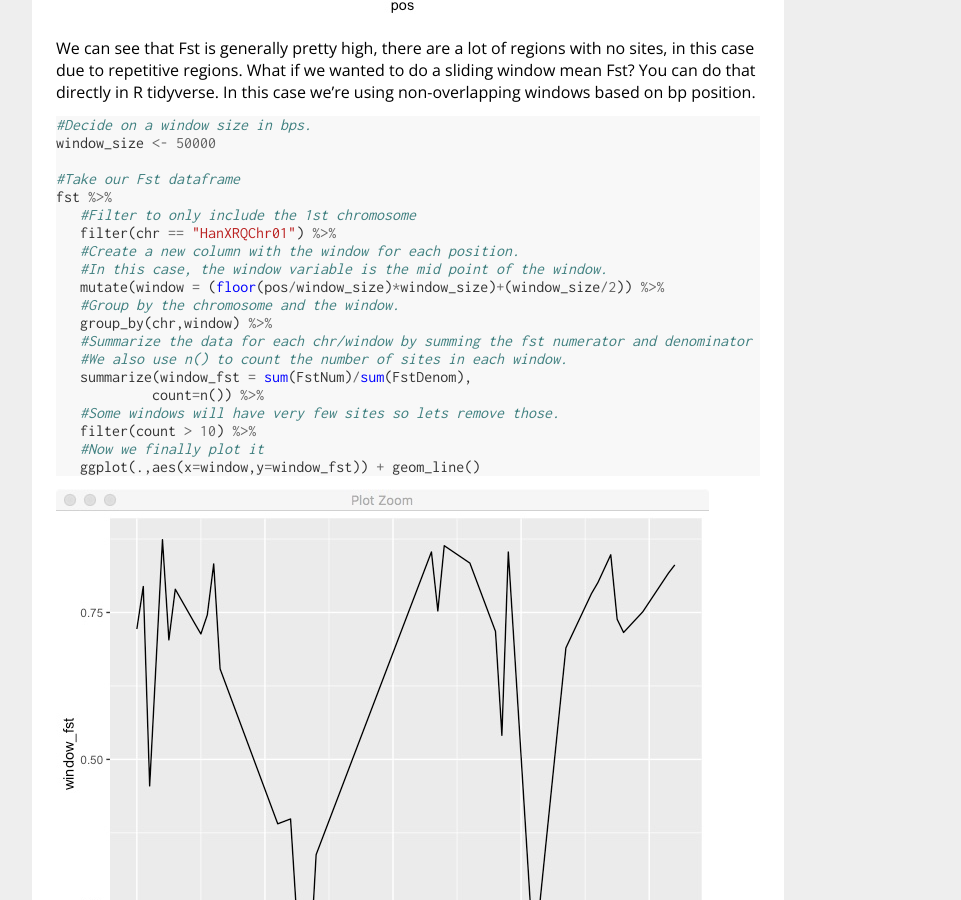
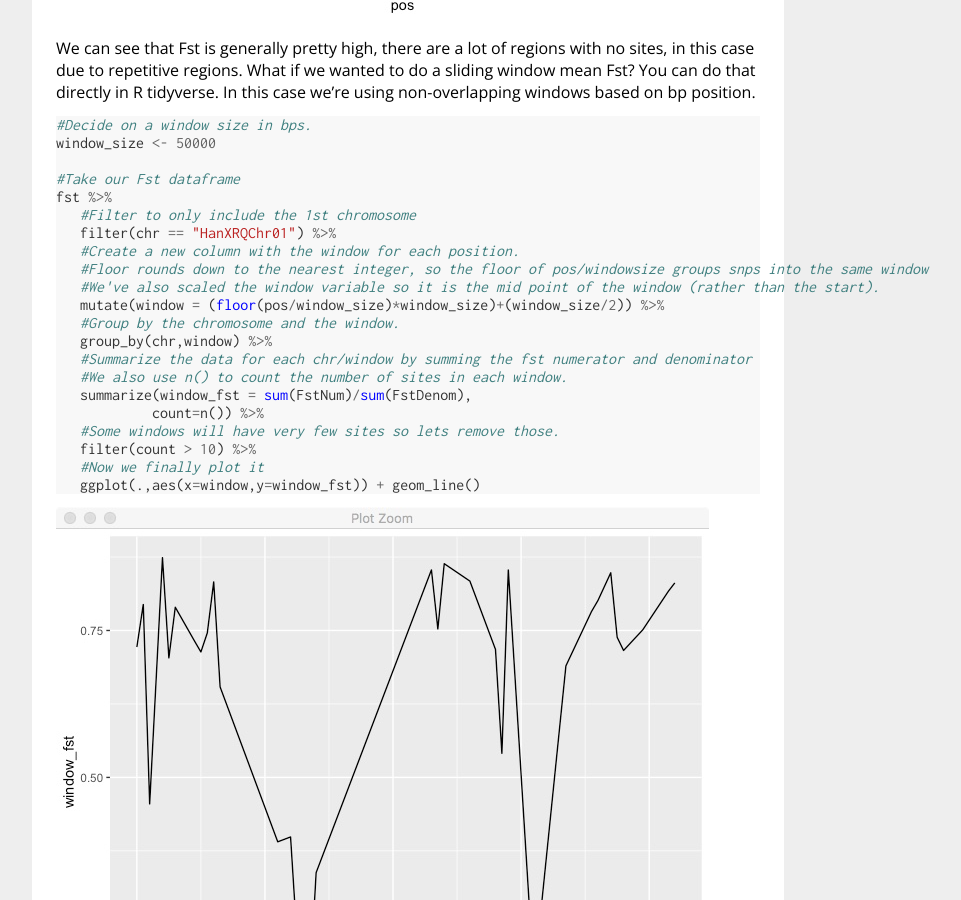
Before and after one commit to UBC-biol525D/UBC-biol525D.github.io, a Jekyll site: the page built from Topic_8-9/fst.md, in a window 1280 px wide and 900 px high, scrolled down 1338 px. Shown: the whole window, without its empty margins (232-1193 px from the left). Built offline with Jekyll 4.4.1, drawn with Linux system fonts in a browser that asks for light colours; our own code applies the rules of GitHub Pages for plain Markdown files.

Commit message:
Update fst.md

```diff
--- a/Topic_8-9/fst.md
+++ b/Topic_8-9/fst.md
@@ -50,7 +50,8 @@ fst %>%
    #Filter to only include the 1st chromosome
    filter(chr == "HanXRQChr01") %>%
    #Create a new column with the window for each position.
-   #In this case, the window variable is the mid point of the window.
+   #Floor rounds down to the nearest integer, so the floor of pos/windowsize groups snps into the same window
+   #We've also scaled the window variable so it is the mid point of the window (rather than the start).
    mutate(window = (floor(pos/window_size)*window_size)+(window_size/2)) %>%
    #Group by the chromosome and the window.
    group_by(chr,window) %>%
```
